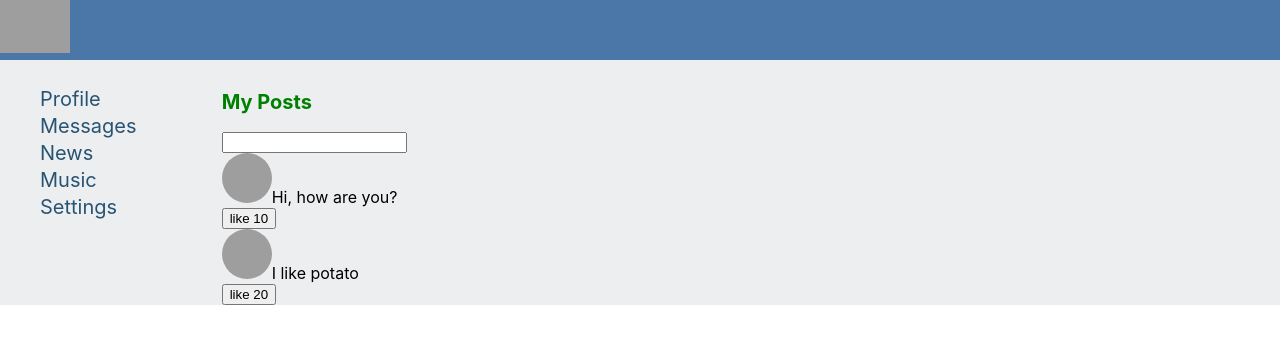
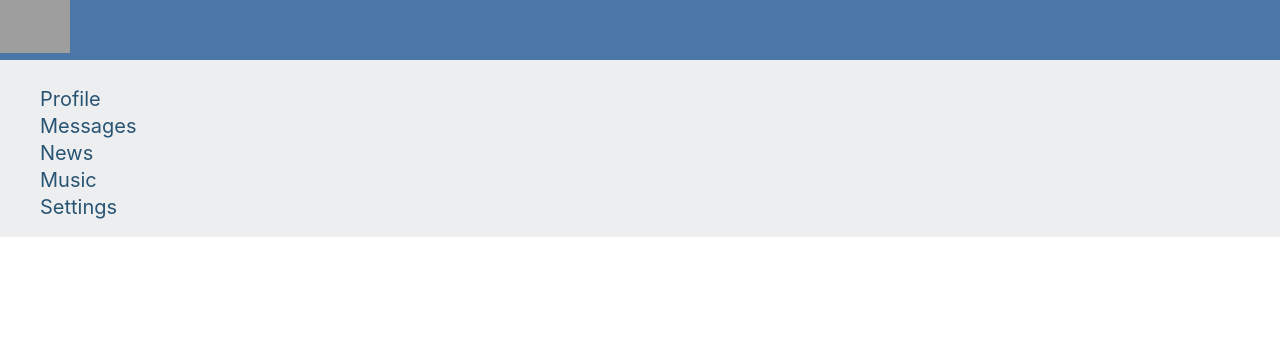
Before and after one commit to AushaL/social-app, a React (Create React App) app: page / in a window 1280 px wide. Shown: the top 344 px of the page. Built offline with nearby package versions, Linux system fonts and the light colour scheme; grey boxes are pictures that could not be loaded.

Commit message:
add message component

```diff
--- a/src/App.css
+++ b/src/App.css
@@ -47,3 +47,7 @@
   grid-gap: 10px;
   background-color: #edeef0;
 }
+
+.app-wrapper-content {
+    grid-area: main;
+}
--- a/src/App.js
+++ b/src/App.js
@@ -3,6 +3,7 @@ import './App.css';
 import Header from './components/Header/Header';
 import AppAside from './components/Navbar/App-aside';
 import UserProfile from './components/Profile/User-profile';
+import Messages from './components/Messages/Messages'
 
 
 const App = () => {
@@ -10,7 +11,10 @@ const App = () => {
     <div className="app-wrapper">
       <Header />
       <AppAside />
-      <UserProfile />
+      {/* <UserProfile /> */}
+      <div className='app-wrapper-content'>
+        <Messages />
+      </div>
     </div>
   );
 }
--- /dev/null
+++ b/src/components/Messages/Messages.jsx
@@ -0,0 +1,10 @@
+import React from 'react';
+import classes from './Messages.module.css';
+
+const Messages = (props) => {
+    return (
+        <div></div>
+    )
+}
+
+export default Messages;
```
Also changed, not shown: src/components/Messages/Messages.module.css (added).
